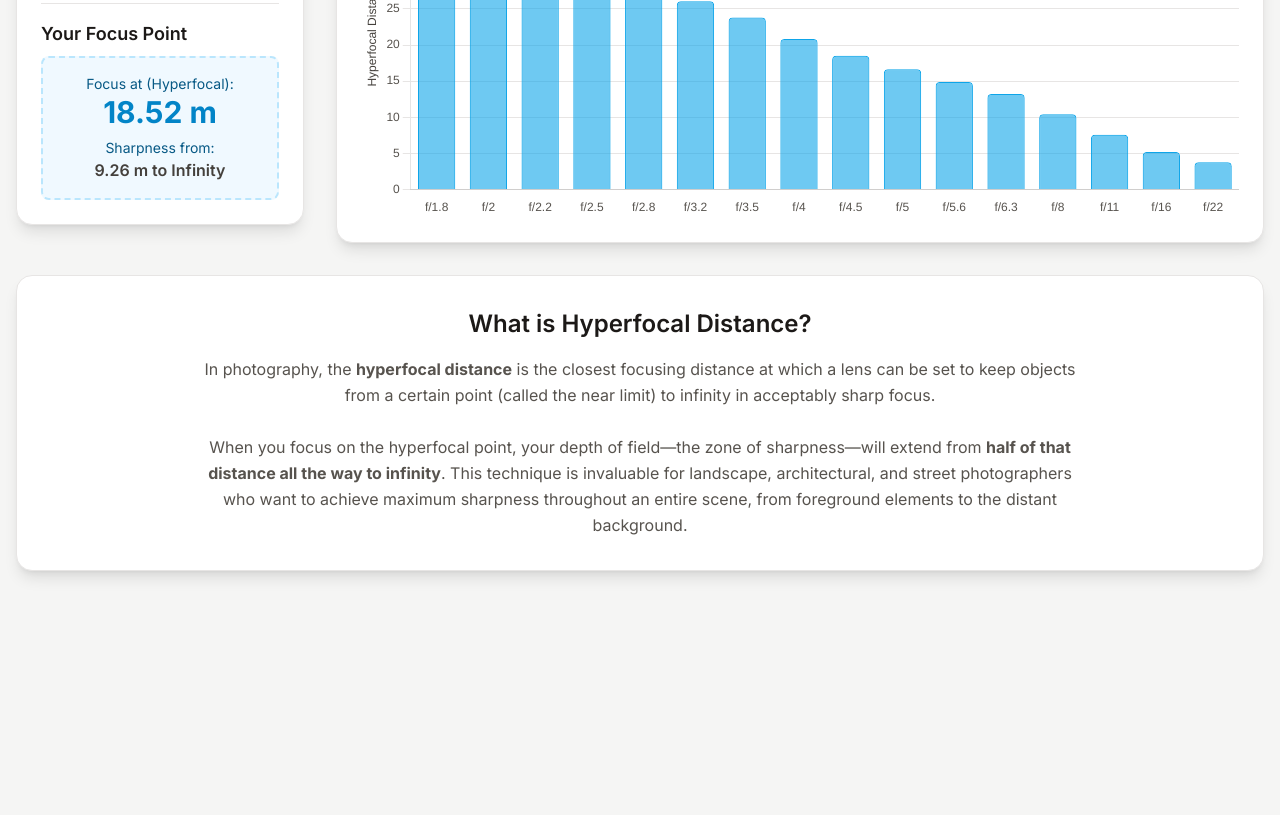
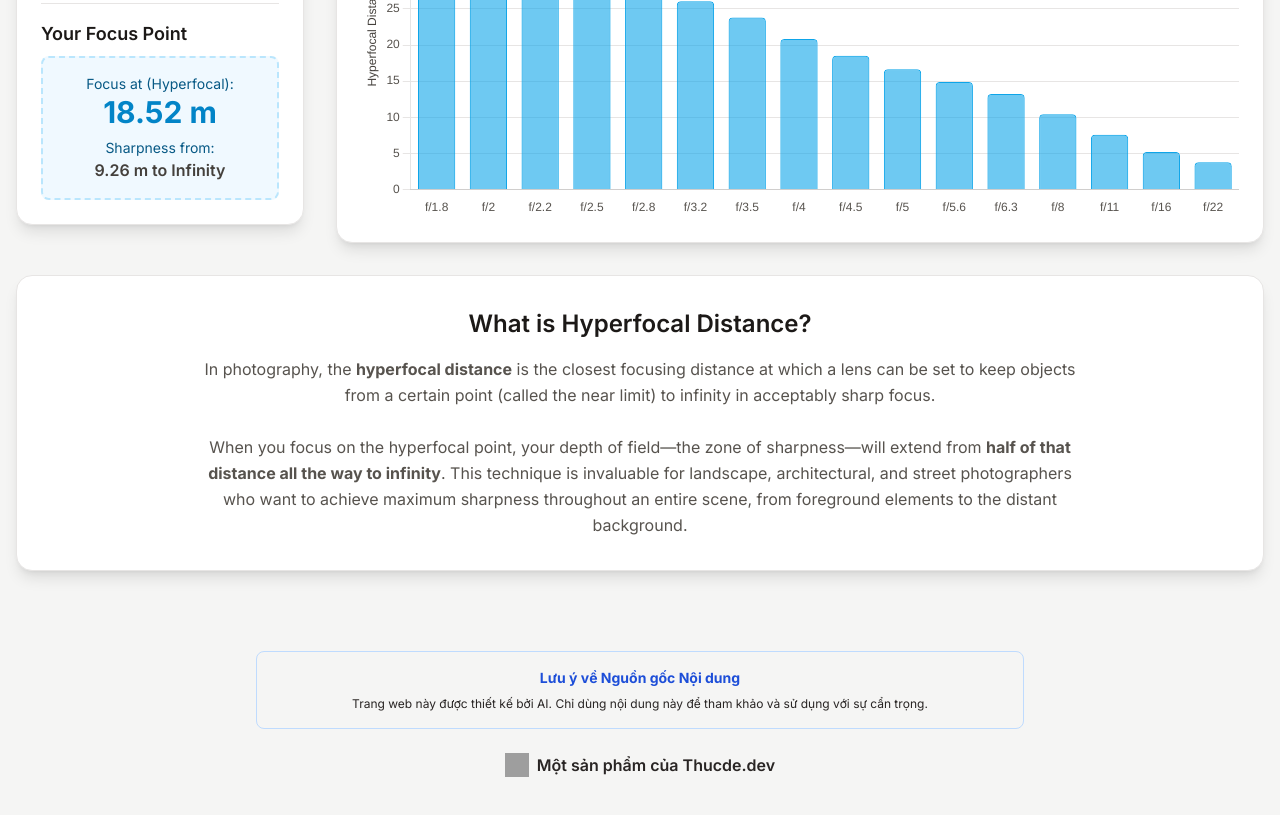
Before and after one commit to thucne/static-pages, a plain HTML site: page AI/10/index.html in a window 1280 px wide. Shown: the part 549-1364 px from the top of the page. Before the commit the page ends 1152 px from the top, so only its background shows below. Drawn offline with nearby package versions, Linux system fonts and the light colour scheme; grey boxes are pictures that could not be loaded.

Commit message:
Update index.html

```diff
--- a/AI/10/index.html
+++ b/AI/10/index.html
@@ -220,7 +220,23 @@
                 entire scene, from foreground elements to the distant background.
             </p>
         </div>
-
+        <footer class="mt-16 text-center py-4">
+            <div class="max-w-3xl mx-auto mb-6 p-4 border border-blue-200 rounded-lg">
+                <h4 class="font-bold text-sm text-blue-700">
+                    Lưu ý về Nguồn gốc Nội dung
+                </h4>
+                <p class="text-xs mt-2">
+                    Trang web này được thiết kế bởi AI. Chỉ dùng nội dung này để tham khảo và sử dụng với sự cẩn trọng.
+                </p>
+            </div>
+            <a href="https://thucde.dev" target="_blank" rel="noopener noreferrer"
+                class="inline-flex items-center space-x-2 text-white-500 hover:text-blue-600 transition-colors">
+                <span class="w-6 h-6 flex items-center justify-center rounded-md font-bold text-sm">
+                    <img src="https://thucde.dev/logo/thucdedev.png" alt="Thucde.dev Logo" class="w-6 h-6" />
+                </span>
+                <span class="font-semibold">Một sản phẩm của Thucde.dev</span>
+            </a>
+        </footer>
     </div>
 
     <script>
```
